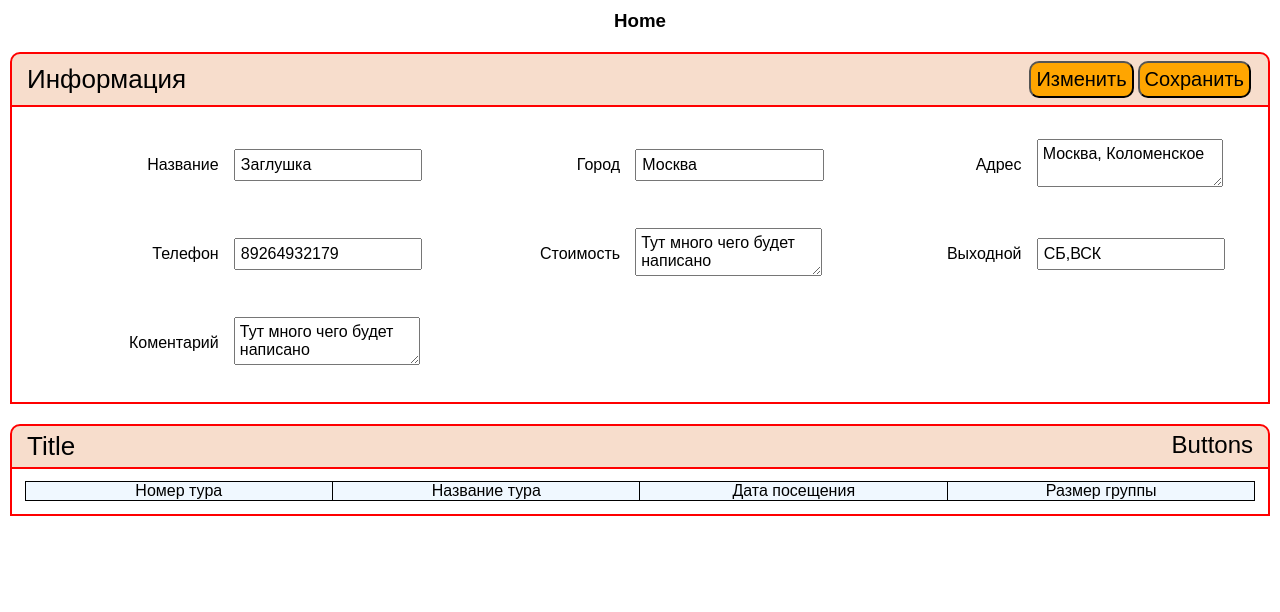
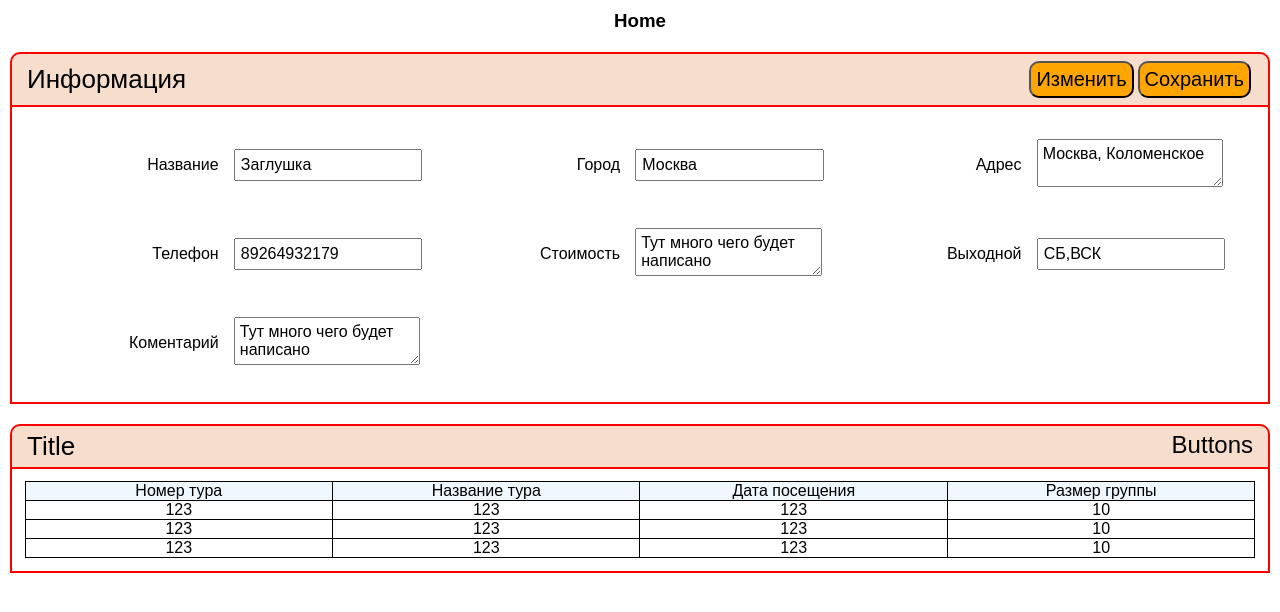
Before and after one commit to Daskendrik/Guided_Tours, a React (Create React App) app in the folder react/tourreact/: page / in a window 1280 px wide. Shown: the top 612 px of the page. Built offline with nearby package versions, Linux system fonts and the light colour scheme; no server answers.

Commit message:
pars data

```diff
--- a/react/tourreact/src/Components/ListApplets/ListApplet.js
+++ b/react/tourreact/src/Components/ListApplets/ListApplet.js
@@ -22,6 +22,15 @@ const ListApplet = (props) => {
                 </tr>
               </thead>
               <tbody>
+                {body.elements.map((row) => {
+                  return (
+                    <tr>
+                      {row.map((col) => {
+                        return <td>{col}</td>;
+                      })}
+                    </tr>
+                  );
+                })}
                 {/* <tr>
                   <td>1</td>
                   <td>2</td>
--- a/react/tourreact/src/Components/Pages/Museum.js
+++ b/react/tourreact/src/Components/Pages/Museum.js
@@ -64,9 +64,9 @@ const Museum = () => {
     {
       element: 'Body',
       elements: [
-        ['123', '123', '123', '10', 1],
-        ['123', '123', '123', '10', 1],
-        ['123', '123', '123', '10', 1],
+        ['123', '123', '123', '10'],
+        ['123', '123', '123', '10'],
+        ['123', '123', '123', '10'],
       ],
     },
   ]);
```
